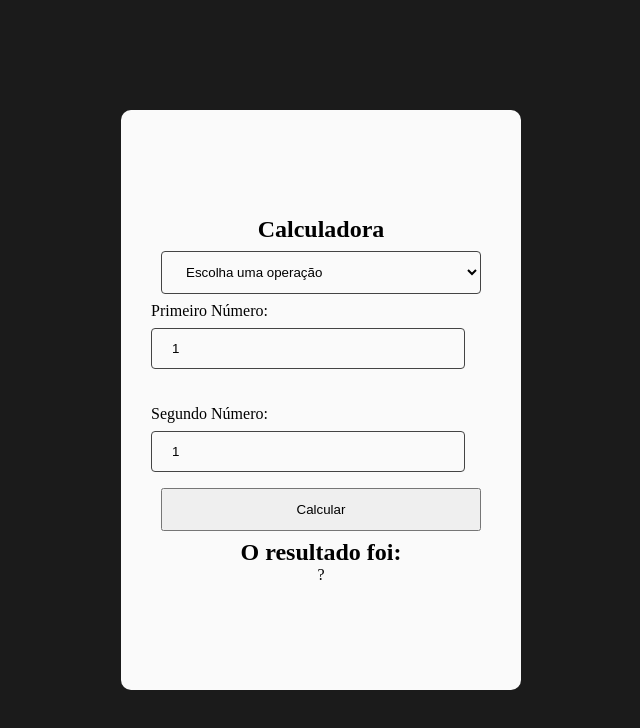
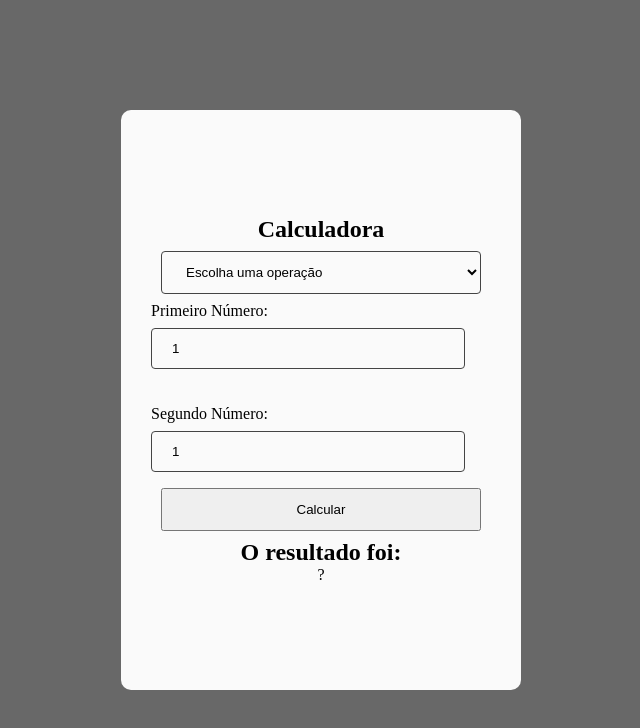
Before and after one commit to Lucas-Candinho/calculadora-js, a plain HTML site: page index.html in a window 1280 px wide. Shown: the whole page, without its empty margins (319-959 px from the left). Drawn offline with Linux system fonts and the light colour scheme.

Commit message:
minor fixes

```diff
--- a/script.js
+++ b/script.js
@@ -1,6 +1,7 @@
 function calcularConta() {
 
     var resultado = null;
+    // ParseFloat pega um float ao invés de um int, permitindo calculos com números decimais
     var primeiroNumero = parseFloat(document.getElementById('primeiro-numero').value);
     var sinal = document.getElementById('operacao');
     sinal = sinal.options[sinal.selectedIndex].text;
--- a/style.css
+++ b/style.css
@@ -10,7 +10,7 @@ body {
     justify-content: center;
     align-items: center;
     flex-direction: column;
-    background-color: #1b1b1b;
+    background-color: #686868;
     gap: 10px;
 }
 
```
Also changed, not shown: index.html (+0 -2 lines).
